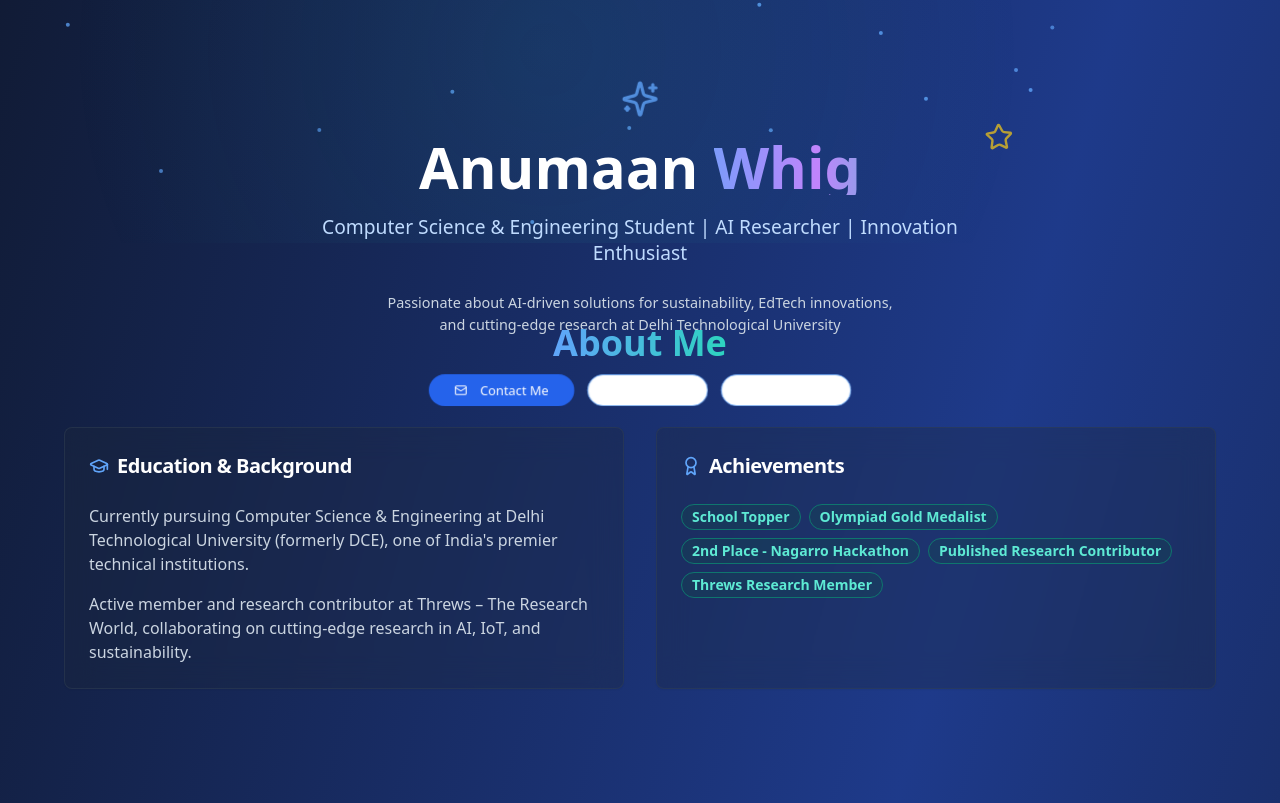
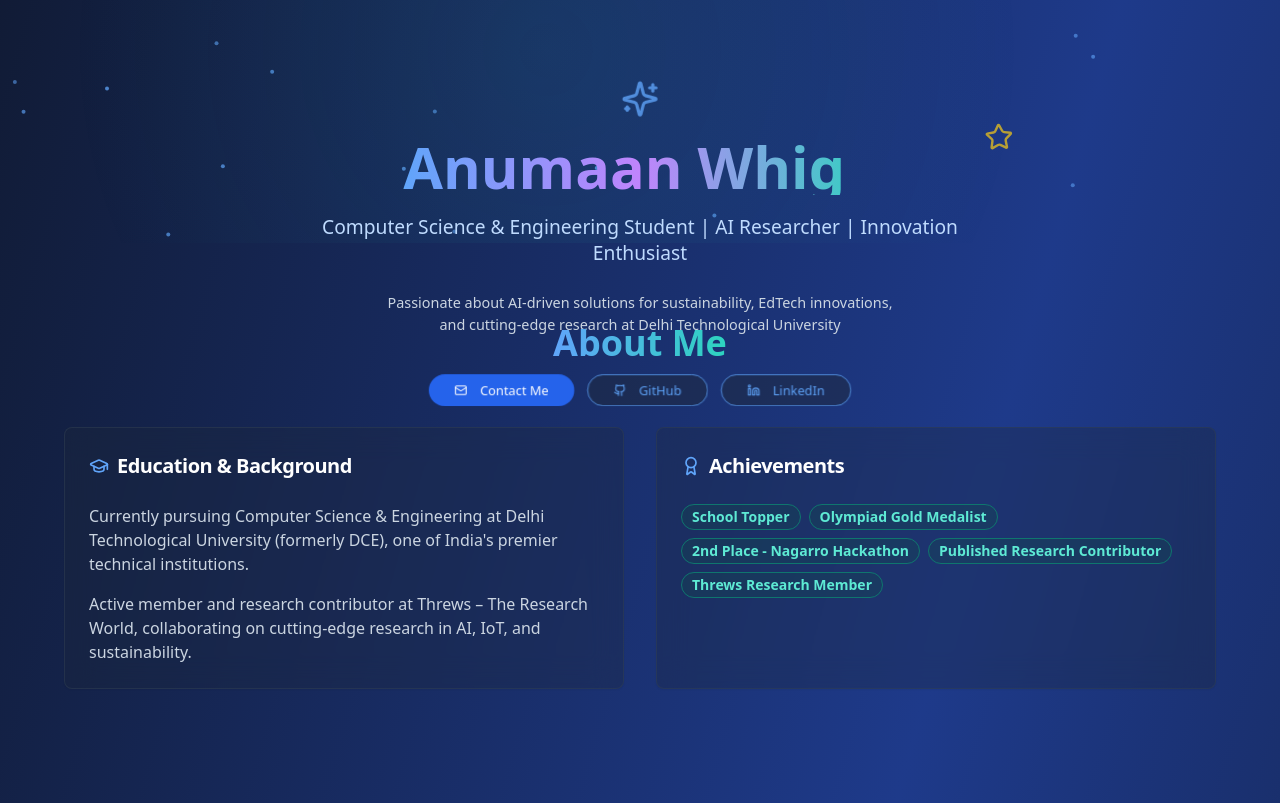
Before and after one commit to TheAnumaan/whig-portfolio-nexus, a React (Vite) app: page / in a window 1280 px wide. Shown: the part 557-1360 px from the top of the page. Built offline with nearby package versions, Linux system fonts and the light colour scheme.

Commit message:
Fix: Improve button visibility and add typing animation
- Fixed button visibility issues on the first page by adjusting text and background colors.
- Implemented a typing animation for the name on the hero section.

```diff
--- a/src/pages/Index.tsx
+++ b/src/pages/Index.tsx
@@ -12,11 +12,26 @@ const Index = () => {
   const [showAdmin, setShowAdmin] = useState(false);
   const [showLogin, setShowLogin] = useState(false);
   const [mousePosition, setMousePosition] = useState({ x: 0, y: 0 });
+  const [displayText, setDisplayText] = useState('');
+  const [currentIndex, setCurrentIndex] = useState(0);
   const { isAuthenticated, logout } = useAuth();
   const { scrollYProgress } = useScroll();
   const y = useTransform(scrollYProgress, [0, 1], ['0%', '50%']);
   const opacity = useTransform(scrollYProgress, [0, 0.5], [1, 0]);
   const scale = useTransform(scrollYProgress, [0, 0.5], [1, 0.8]);
+
+  const fullName = "Anumaan Whig";
+
+  // Typing animation effect
+  useEffect(() => {
+    if (currentIndex < fullName.length) {
+      const timeout = setTimeout(() => {
+        setDisplayText(prev => prev + fullName[currentIndex]);
+        setCurrentIndex(prev => prev + 1);
+      }, 150);
+      return () => clearTimeout(timeout);
+    }
+  }, [currentIndex, fullName]);
 
   const [projects, setProjects] = useState([
     {
@@ -168,7 +183,7 @@ const Index = () => {
     </div>
   );
 
-  // Advanced card variants
+  // Fixed animation variants
   const cardVariants = {
     hidden: {
       opacity: 0,
@@ -183,7 +198,7 @@ const Index = () => {
       scale: 1,
       transition: {
         duration: 0.8,
-        ease: [0.22, 1, 0.36, 1]
+        ease: "easeOut"
       }
     },
     hover: {
@@ -207,7 +222,7 @@ const Index = () => {
       transition: {
         delay: i * 0.1,
         duration: 0.8,
-        ease: [0.22, 1, 0.36, 1]
+        ease: "easeOut"
       }
     })
   };
@@ -330,32 +345,24 @@ const Index = () => {
               className="text-4xl sm:text-5xl md:text-6xl lg:text-7xl font-bold text-white mb-4 sm:mb-6 relative"
               initial={{ opacity: 0, y: 100 }}
               animate={{ opacity: 1, y: 0 }}
-              transition={{ delay: 0.2, duration: 1.2, ease: [0.22, 1, 0.36, 1] }}
+              transition={{ delay: 0.2, duration: 1.2, ease: "easeOut" }}
             >
               <motion.span
-                className="inline-block"
+                className="inline-block bg-gradient-to-r from-blue-400 via-purple-400 to-teal-400 bg-clip-text text-transparent"
                 whileHover={{
                   scale: 1.05,
                   rotateY: 15,
-                  textShadow: "0 0 30px rgba(59, 130, 246, 0.5)"
                 }}
                 transition={{ duration: 0.3 }}
               >
-                Anumaan
-              </motion.span>{" "}
-              <motion.span
-                className="bg-gradient-to-r from-blue-400 via-purple-400 to-teal-400 bg-clip-text text-transparent inline-block"
-                animate={{
-                  backgroundPosition: ["0% 50%", "100% 50%", "0% 50%"],
-                }}
-                transition={{ duration: 3, repeat: Infinity, ease: "linear" }}
-                style={{ backgroundSize: "200% 200%" }}
-                whileHover={{
-                  scale: 1.05,
-                  rotateY: -15,
-                }}
-              >
-                Whig
+                {displayText}
+                <motion.span
+                  className="animate-pulse"
+                  animate={{ opacity: [1, 0] }}
+                  transition={{ duration: 0.8, repeat: Infinity }}
+                >
+                  |
+                </motion.span>
               </motion.span>
 
               {/* Floating decorative elements */}
@@ -398,16 +405,18 @@ const Index = () => {
               transition={{ delay: 1, duration: 0.8 }}
             >
               {[
-                { icon: Mail, text: "Contact Me", onClick: () => window.open('mailto:contact@example.com') },
-                { icon: Github, text: "GitHub", onClick: () => window.open('https://github.com/TheAnumaan', '_blank') },
-                { icon: Linkedin, text: "LinkedIn", onClick: () => window.open('https://www.linkedin.com/in/anumaan-whig-41556b323/', '_blank') }
+                { icon: Mail, text: "Contact Me", onClick: () => window.open('mailto:contact@example.com'), primary: true },
+                { icon: Github, text: "GitHub", onClick: () => window.open('https://github.com/TheAnumaan', '_blank'), primary: false },
+                { icon: Linkedin, text: "LinkedIn", onClick: () => window.open('https://www.linkedin.com/in/anumaan-whig-41556b323/', '_blank'), primary: false }
               ].map((button, index) => (
                 <motion.div key={index} whileHover={{ y: -5 }} whileTap={{ scale: 0.95 }}>
                   <Button
-                    className={`${index === 0 ? 'bg-blue-600 hover:bg-blue-700' : 'border-blue-400 text-blue-400 hover:bg-blue-400 hover:text-white'} text-white px-6 sm:px-8 py-2 sm:py-3 rounded-full text-sm sm:text-base backdrop-blur-sm transition-all duration-300`}
-                    variant={index === 0 ? "default" : "outline"}
+                    className={`${button.primary
+                      ? 'bg-blue-600 hover:bg-blue-700 text-white border-blue-600'
+                      : 'bg-slate-800/50 hover:bg-slate-700/50 text-blue-400 border-blue-400 hover:text-white hover:border-white border'}
+                    px-6 sm:px-8 py-2 sm:py-3 rounded-full text-sm sm:text-base backdrop-blur-sm transition-all duration-300`}
+                    variant={button.primary ? "default" : "outline"}
                     onClick={button.onClick}
-                    whileHover={{ scale: 1.05, boxShadow: "0 10px 25px rgba(59, 130, 246, 0.3)" }}
                   >
                     <button.icon className="w-3 h-3 sm:w-4 sm:h-4 mr-2" />
                     {button.text}
@@ -688,7 +697,6 @@ const Index = () => {
                 variant="outline"
                 className="border-purple-400 text-purple-400 hover:bg-purple-400 hover:text-white px-6 sm:px-8 py-2 sm:py-3 rounded-full text-sm sm:text-base backdrop-blur-sm"
                 onClick={() => window.open('https://scholar.google.com/citations?hl=en&user=-HqYBtEAAAAJ&view_op=list_works', '_blank')}
-                whileHover={{ scale: 1.05, boxShadow: "0 10px 25px rgba(147, 51, 234, 0.3)" }}
               >
                 <ExternalLink className="w-3 h-3 sm:w-4 sm:h-4 mr-2" />
                 View All Publications
@@ -784,10 +792,10 @@ const Index = () => {
             viewport={{ once: true }}
           >
             {[
-              { icon: Mail, text: "Email", onClick: () => window.open('mailto:contact@example.com'), color: "bg-blue-600 hover:bg-blue-700" },
-              { icon: Linkedin, text: "LinkedIn", onClick: () => window.open('https://www.linkedin.com/in/anumaan-whig-41556b323/', '_blank'), color: "bg-slate-700 hover:bg-slate-600" },
-              { icon: Github, text: "GitHub", onClick: () => window.open('https://github.com/TheAnumaan', '_blank'), color: "bg-slate-700 hover:bg-slate-600" },
-              { icon: MapPin, text: "Delhi, India", color: "border-slate-600 text-slate-300 hover:bg-slate-700", variant: "outline" }
+              { icon: Mail, text: "Email", onClick: () => window.open('mailto:contact@example.com'), color: "bg-blue-600 hover:bg-blue-700 text-white" },
+              { icon: Linkedin, text: "LinkedIn", onClick: () => window.open('https://www.linkedin.com/in/anumaan-whig-41556b323/', '_blank'), color: "bg-slate-700 hover:bg-slate-600 text-white" },
+              { icon: Github, text: "GitHub", onClick: () => window.open('https://github.com/TheAnumaan', '_blank'), color: "bg-slate-700 hover:bg-slate-600 text-white" },
+              { icon: MapPin, text: "Delhi, India", color: "border-slate-600 text-slate-300 hover:bg-slate-700 bg-slate-800/50", variant: "outline" }
             ].map((button, index) => (
               <motion.div
                 key={index}
@@ -798,7 +806,6 @@ const Index = () => {
                   className={`${button.color} px-5 sm:px-6 py-2 sm:py-3 rounded-full text-sm sm:text-base backdrop-blur-sm transition-all duration-300`}
                   variant={button.variant as any || "default"}
                   onClick={button.onClick}
-                  whileHover={{ boxShadow: "0 10px 25px rgba(0, 0, 0, 0.2)" }}
                 >
                   <button.icon className="w-3 h-3 sm:w-4 sm:h-4 mr-2" />
                   {button.text}
```
